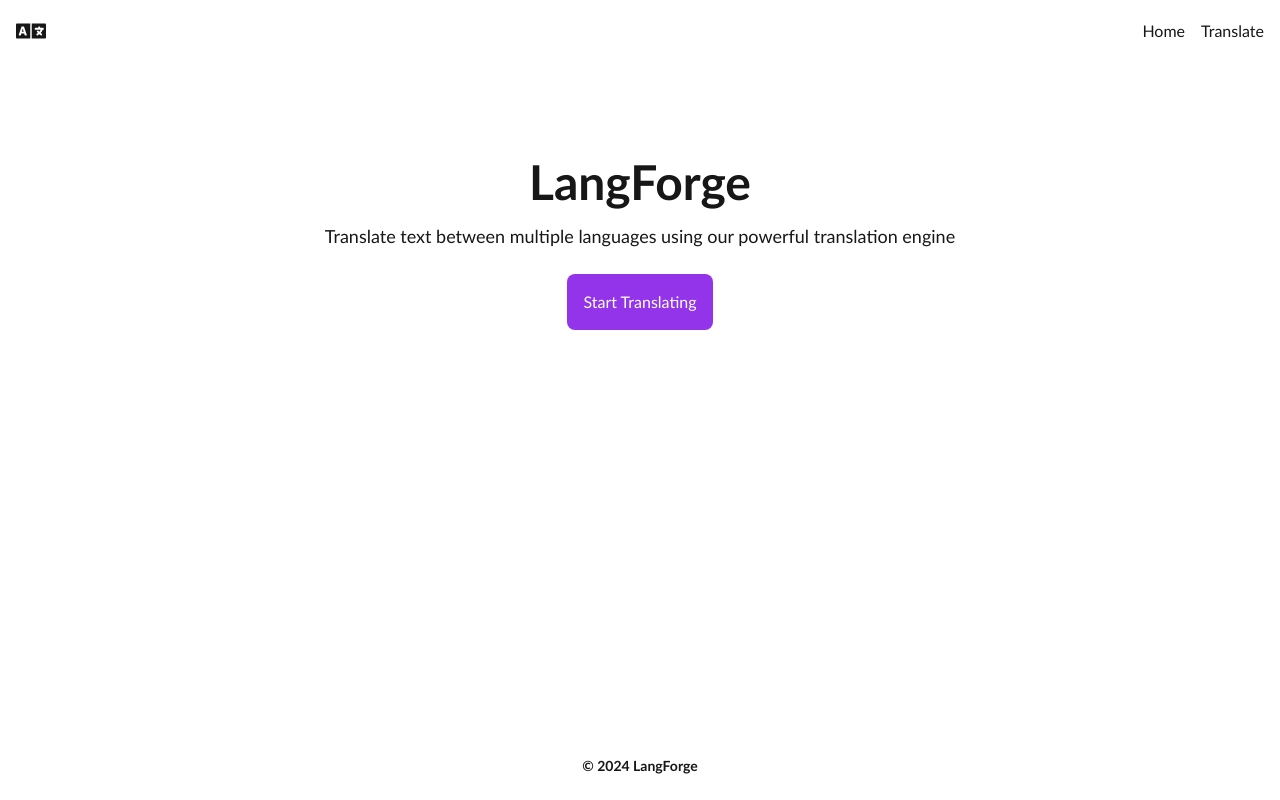
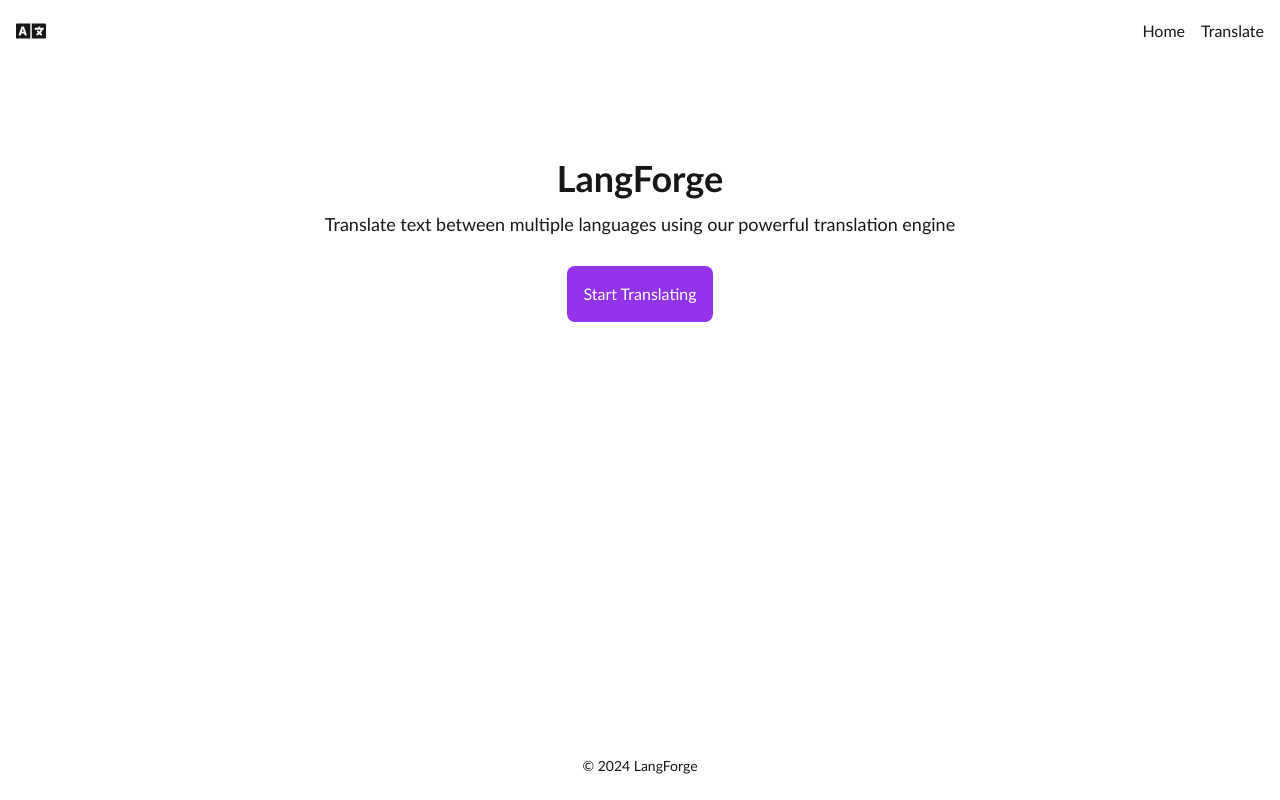
Before and after one commit to vpakarinen/langforge, a Next.js app in the folder frontend/langforge/: page / in a window 1280 px wide. Built offline with nearby package versions, Linux system fonts and the light colour scheme.

Commit message:
Setup Translation result component and minor code fixes

```diff
--- a/frontend/langforge/src/components/Layout/Footer.tsx
+++ b/frontend/langforge/src/components/Layout/Footer.tsx
@@ -1,7 +1,7 @@
 const Footer = () => {
   return (
     <footer className="p-3 text-center">
-      <p className="text-sm font-semibold">&copy; {new Date().getFullYear()} LangForge</p>
+      <p className="text-sm">&copy; {new Date().getFullYear()} LangForge</p>
     </footer>
   );
 };
--- /dev/null
+++ b/frontend/langforge/src/components/Translate/TranslationResult.tsx
@@ -0,0 +1,30 @@
+/* eslint-disable react/react-in-jsx-scope */
+import useTranslationStore from '../../store/useTranslationStore';
+
+const TranslationResult = () => {
+  const translations = useTranslationStore((state) => state.translations);
+  const latest = translations[0];
+
+  if (!latest) return null;
+
+  return (
+    <div className="mt-6 p-4 border border-green-300 bg-green-50 rounded-lg">
+      <h2 className="text-xl font-semibold mb-2">Translation Result:</h2>
+      <p className="text-gray-800 mb-4">{latest.translatedText}</p>
+      <div className="text-sm text-gray-600">
+        <span>Source Language: {latest.sourceLanguage}</span>
+        <span className="mx-2">|</span>
+        <span>Target Language: {latest.targetLanguage}</span>
+        <span className="mx-2">|</span>
+        <span>Model Used: {latest.modelUsed}</span>
+      </div>
+      <div className="text-xs text-gray-500 mt-1">
+        <span>
+          Translated AI: {new Date(latest.timestamp).toLocaleString()}
+        </span>
+      </div>
+    </div>
+  );
+};
+
+export default TranslationResult;
--- a/frontend/langforge/src/pages/index.tsx
+++ b/frontend/langforge/src/pages/index.tsx
@@ -5,10 +5,10 @@ const HomePage = () => {
     <main className="flex items-center justify-center mt-20">
       <div>
         <div className="text-center">
-          <h1 className="text-5xl font-extrabold text-white-800 mb-4">
+          <h1 className="text-4xl font-extrabold text-white-800 mb-3">
             LangForge
           </h1>
-          <p className="text-lg text-white-600 mb-6">
+          <p className="text-lg text-white-600 mb-7">
             Translate text between multiple languages using our powerful translation engine
           </p>
         <Link
```
